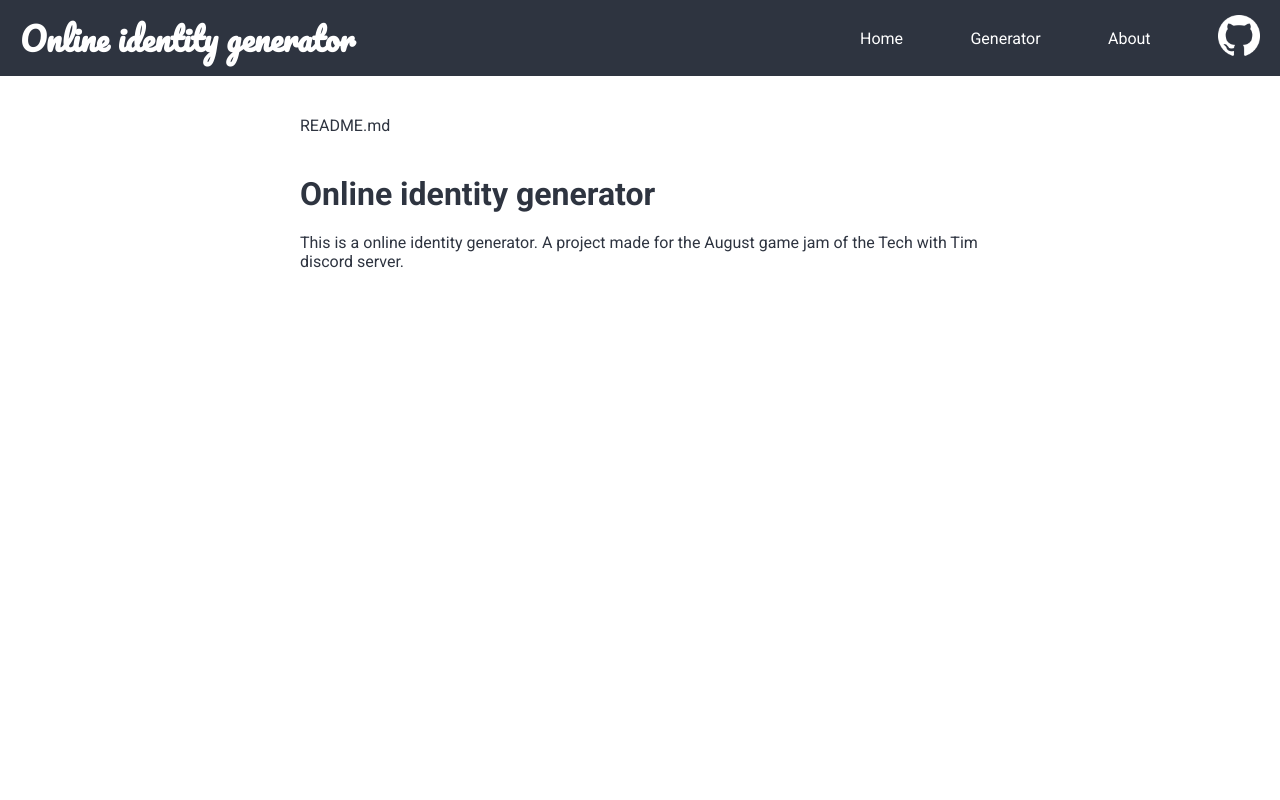
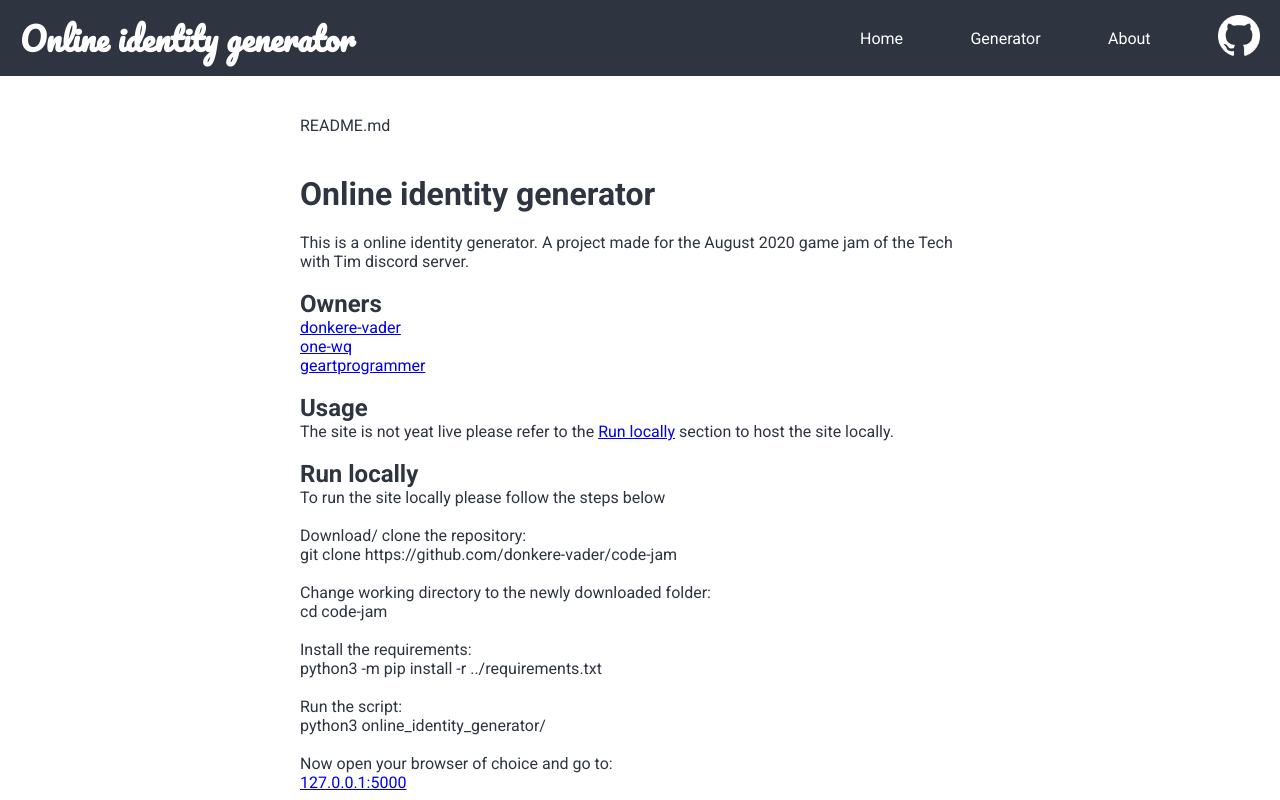
Before and after one commit to Donkere-vader/code-jam, a Flask app: page /about in a window 1280 px wide. Run offline with Flask 2, Linux system fonts and the light colour scheme.

Commit message:
Updated README and ABOUT

```diff
--- a/online_identity_generator/templates/about.html
+++ b/online_identity_generator/templates/about.html
@@ -11,7 +11,31 @@
 <main>
     <p id="filename">README.md</p>
 
-    <h1>Online identity generator</h1>
-    <p>This is a online identity generator. A project made for the August game jam of the Tech with Tim discord server.</p>
-</main>
+    <h1 id="online-identity-generator">Online identity generator</h1>
+    <p>This is a online identity generator. A project made for the August 2020 game jam of the Tech with Tim discord server.</p>
+    <br>
+    <h2 id="owners">Owners</h2>
+    <p><a href="https://github.com/donkere-vader">donkere-vader</a><br><a href="https://github.com/one-wq/">one-wq</a><br><a href="https://github.com/geartprogrammer">geartprogrammer</a>  </p>
+    <br>
+    <h2 id="usage">Usage</h2>
+    <!-- When site is live: -->
+    <!--
+    The site is acctually live! So you don't have to run it locally.
+    Just go to [example.com](https://www.example.com).
+    -->
+    <p>The site is not yeat live please refer to the <a href="#run-locally">Run locally</a> section to host the site locally.  </p>
+    <br>
+    <h2 id="run-locally">Run locally</h2>
+    <p>To run the site locally please follow the steps below  </p>
+    <br>
+    <p>Download/ clone the repository:<br><code>git clone https://github.com/donkere-vader/code-jam</code>  </p>
+    <br>
+    <p>Change working directory to the newly downloaded folder:<br><code>cd code-jam</code>  </p>
+    <br>
+    <p>Install the requirements:<br><code>python3 -m pip install -r ../requirements.txt</code>  </p>
+    <br>
+    <p>Run the script:<br><code>python3 online_identity_generator/</code>  </p>
+    <br>
+    <p>Now open your browser of choice and go to:<br><a href="http://127.0.0.1:5000">127.0.0.1:5000</a>  </p>
+    </main>
 {% endblock main %}
```
Also changed, not shown: README.md.
